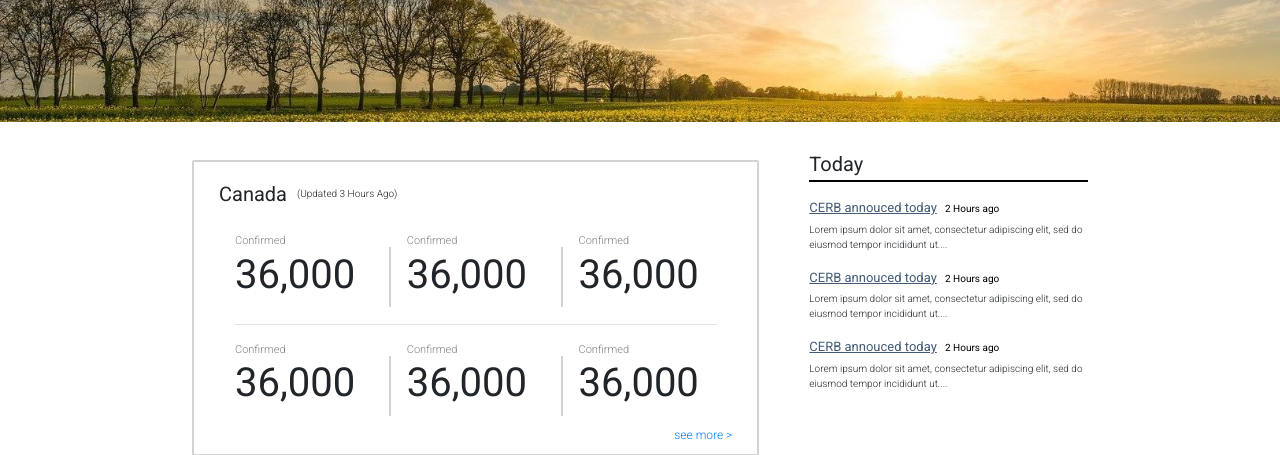
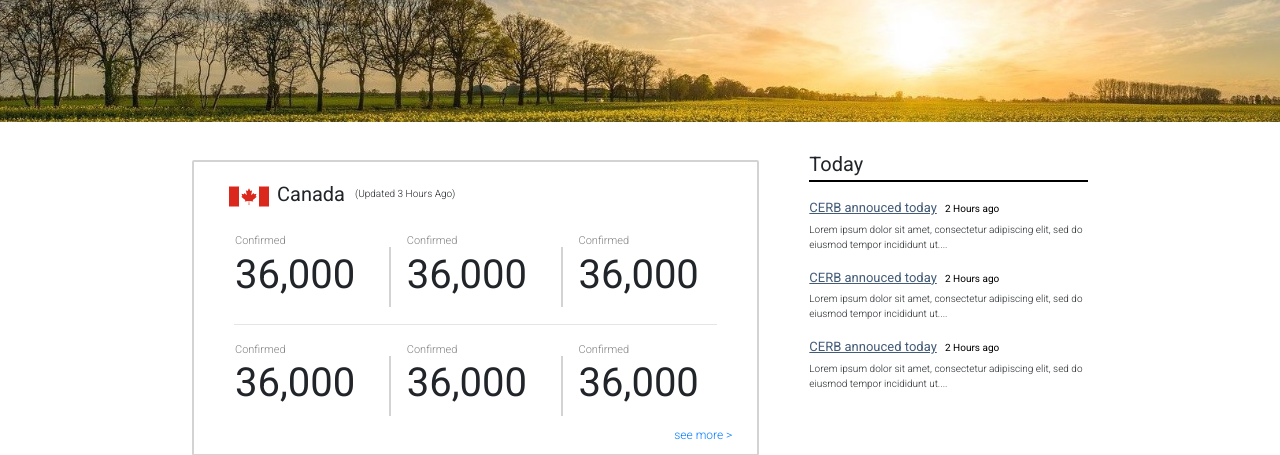
Before and after one commit to harmano/covid19099919-site-v1, a PHP site: page / in a window 1280 px wide. Shown: the part 156-611 px from the top of the page. Run offline with PHP 8.4, Linux system fonts and the light colour scheme; some libraries are stand-ins or nearby versions.

Commit message:
Added flag

```diff
--- a/assets/css/style.css
+++ b/assets/css/style.css
@@ -66,7 +66,7 @@ html, body {width: auto!important; overflow-x: hidden!important}
 
 }
 .flag-img{
-  width: 40px;
+  width: 25px;
   margin-left: 10px;
   margin-right: 8px;
   margin-top: -6px;
@@ -274,6 +274,12 @@ html, body {width: auto!important; overflow-x: hidden!important}
 }
 
 @media (min-width: 768px) {
+  .flag-img{
+    width: 40px;
+    margin-left: 10px;
+    margin-right: 8px;
+    margin-top: -6px;
+  }
   .container-v2{
     margin-left: 15%;
     margin-right: 15%;
--- a/index.html
+++ b/index.html
@@ -77,6 +77,7 @@
         <h1 class="header-1-text"></h1>
         <div class="counting-box">
           <div style="margin-bottom: 15px;"class="canada-margin row">
+            <img src="assets/images/canadian_flag.svg"  class="flag-img"alt="">
             <h1 style=" " class="header-1-text">Canada</h1>
             <p style="margin-left:10px; margin-top:4px;" class="paragraph-2-text">(Updated 3 Hours Ago)</p>
           </div>
```
